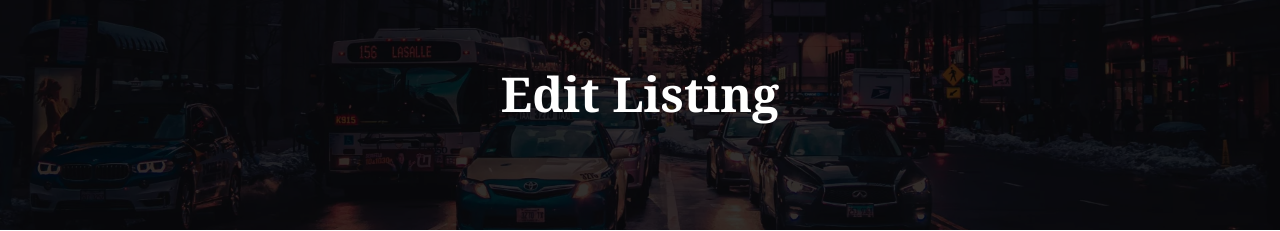
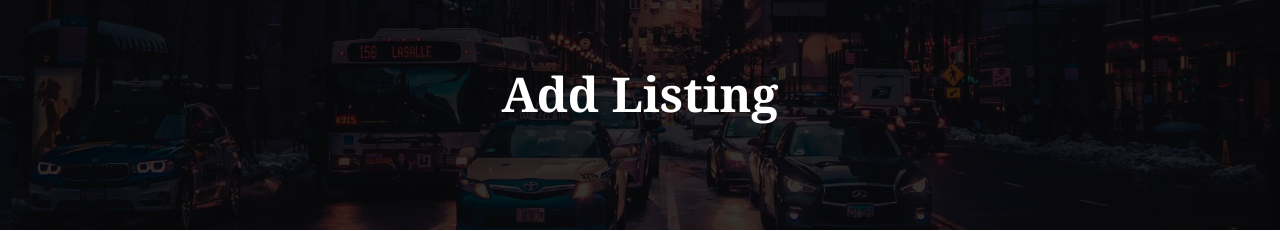
Before and after one commit to iaffansheikh21/ListCo, a Next.js app: page /edit-listing in a window 1280 px wide. Shown: the part 154-385 px from the top of the page. Built offline with nearby package versions, Linux system fonts and the light colour scheme.

Commit message:
edit-listing added

```diff
--- a/app/components/Dashboard.tsx
+++ b/app/components/Dashboard.tsx
@@ -142,7 +142,7 @@ const Dashboard: React.FC = () => {
                                     onClick={handleEditClick}
                                     className='bg-purple-600 text-white px-4 py-2 rounded-md hover:bg-purple-800 transition duration-500'
                                 >
-                                    Edit Listing
+                                    Add Listing
                                 </button>
                                 </div>
                                 <div className="bg-white p-6 rounded-lg shadow-xl">
--- a/app/components/DashboardNavbar.tsx
+++ b/app/components/DashboardNavbar.tsx
@@ -57,7 +57,7 @@ const DashboardNavbar: React.FC = () => {
       case '/add-listing':
         return 'Add Listing';
       case '/edit-listing':
-        return 'Edit Listing';
+        return 'Add Listing';
       default:
         return 'Your Profile';
     }
```
